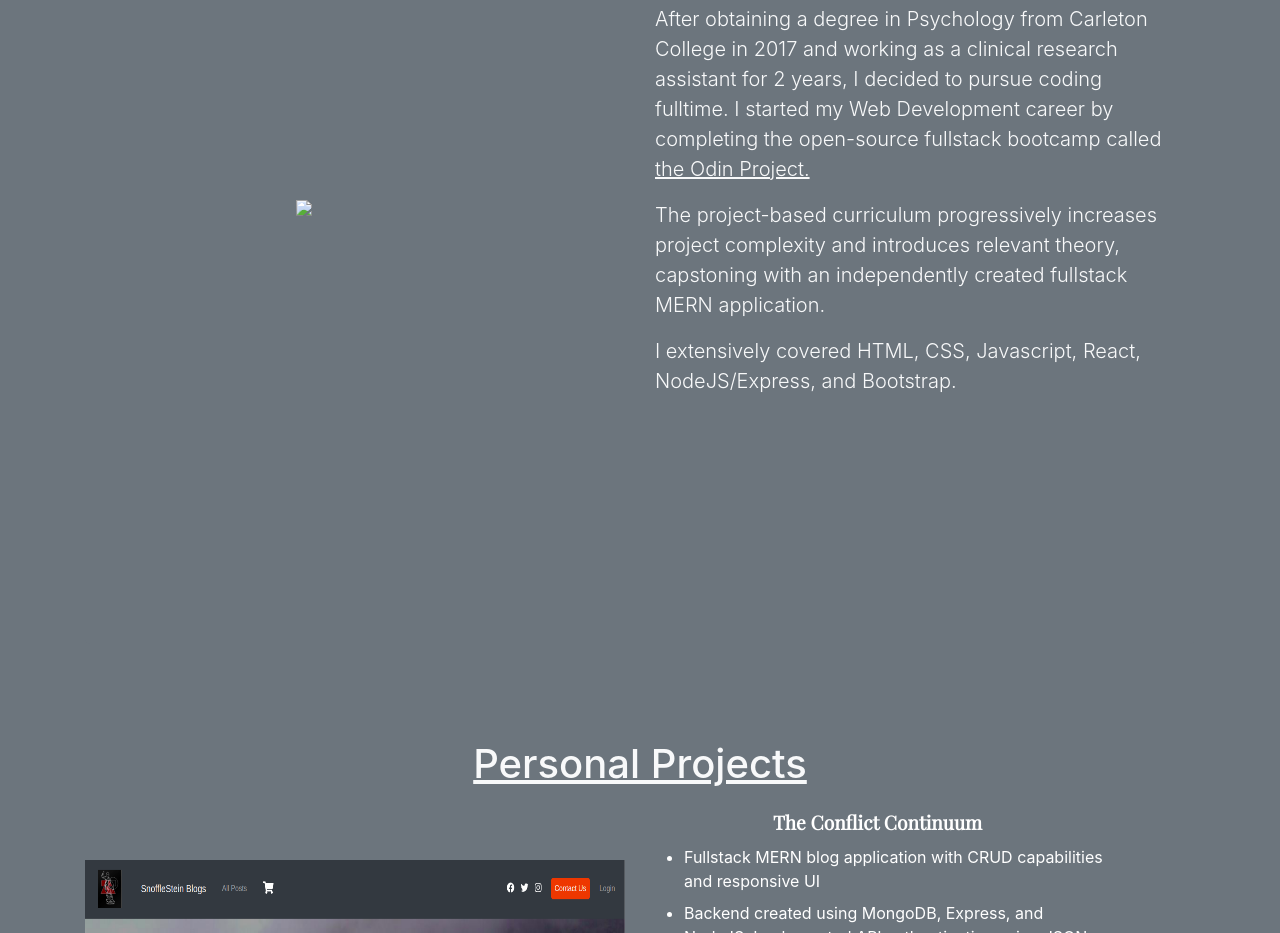
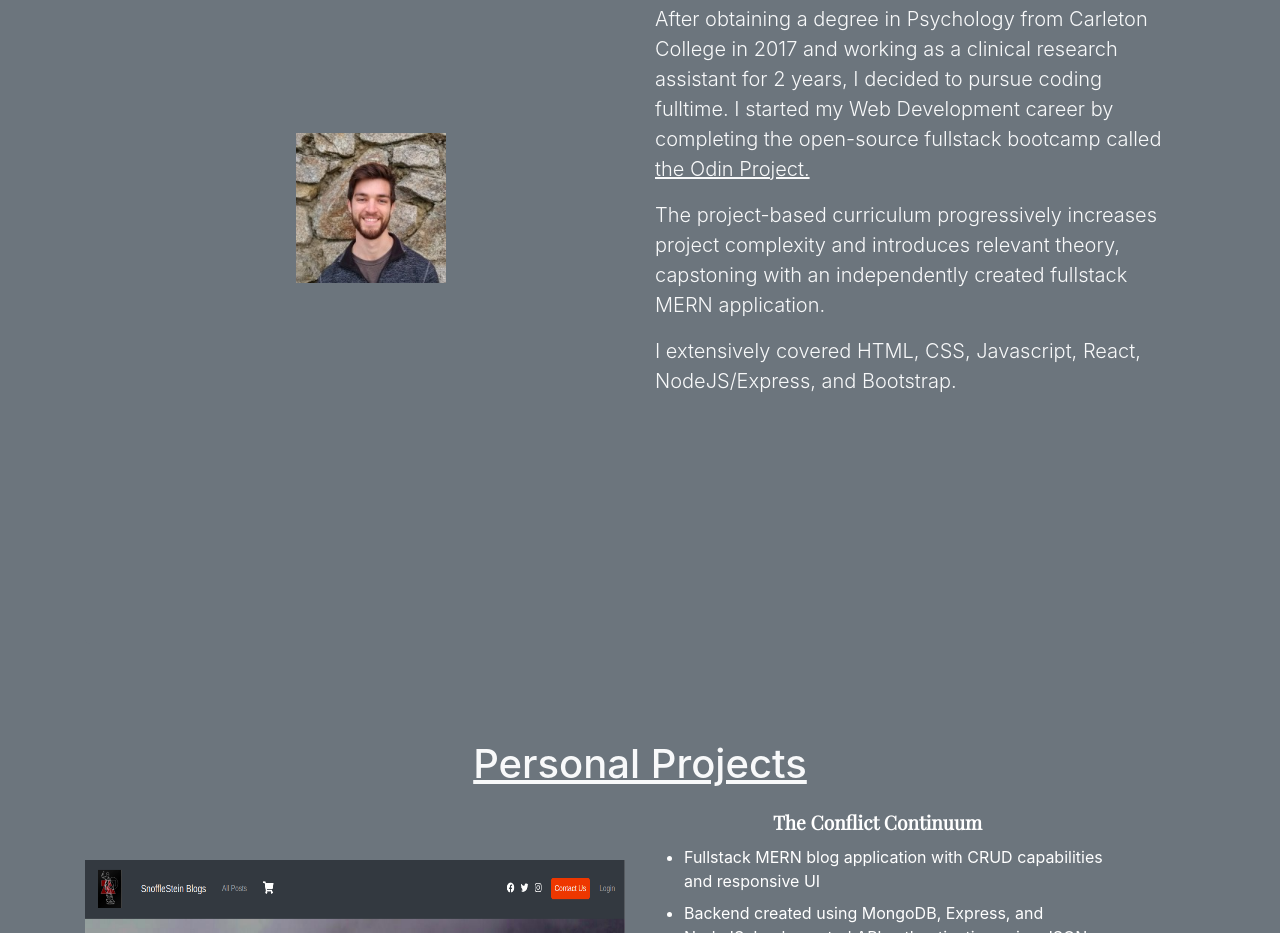
Before and after one commit to mvangin/portfolio_refactored, a plain HTML site: page index.html in a window 1280 px wide. Shown: the part 1020-1953 px from the top of the page. Drawn offline with nearby package versions, Linux system fonts and the light colour scheme; some packages are replaced by stand-ins of ours; a script that the page names is missing.

Commit message:
content update

```diff
--- a/index.html
+++ b/index.html
@@ -68,7 +68,7 @@
 
                 <div class="row mt-6">
                     <div class="mb-5 mb-md-0 col-md-6 d-flex justify-content-center align-items-center">
-                        <img src="images/profile.jpg" id="profile">
+                        <img src="images/profile.jpeg" id="profile">
                     </div>
 
                     <div class="col-md-6">
```
